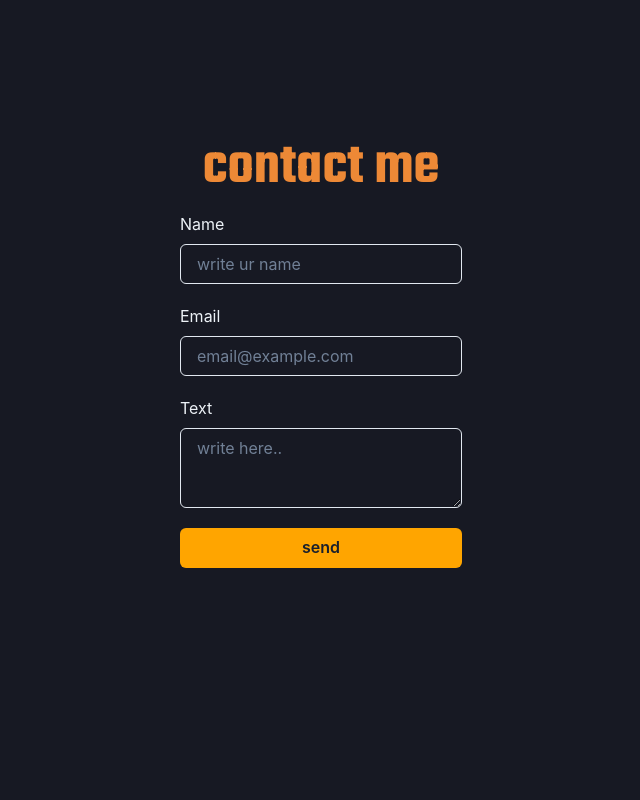
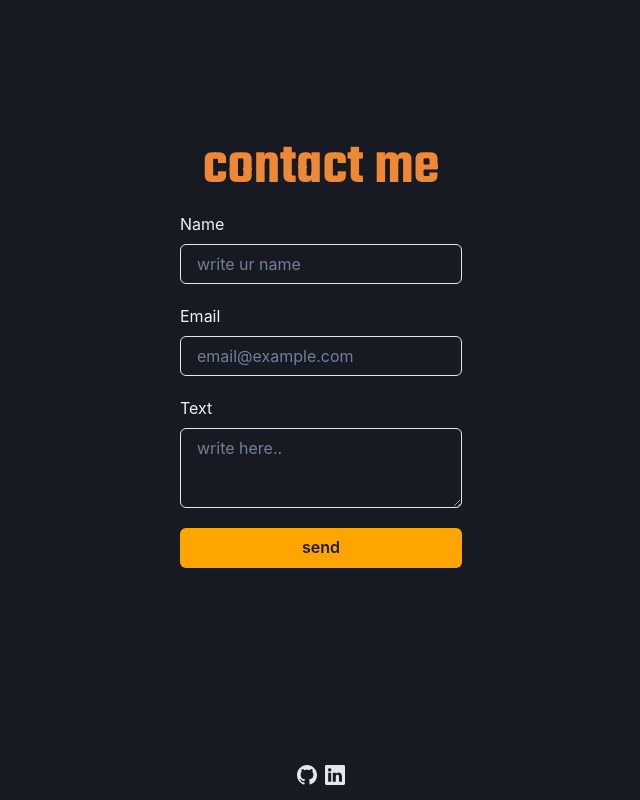
Before and after one commit to RodrigoSpano/Portfolio, a Next.js app: page / in a window 1280 px wide. Shown: the part 2818-3618 px from the top of the page, without its empty margins (319-959 px from the left). Before the commit the page ends 3568 px from the top, so only its background shows below. Built offline with nearby package versions, Linux system fonts and the light colour scheme.

Commit message:
add: footer

```diff
--- /dev/null
+++ b/components/footer/Footer.jsx
@@ -0,0 +1,18 @@
+import { Link, Stack } from '@chakra-ui/react'
+import React from 'react'
+import { BsGithub, BsLinkedin } from 'react-icons/bs'
+
+const Footer = () => {
+  return (
+    <Stack h='50px' w='100vw' alignItems='center' justifyContent='center' direction='row' color='gray.200' fontSize='xl'>
+      <Link href='https://github.com/RodrigoSpano' isExternal>
+        <BsGithub />
+      </Link>
+      <Link href='https://www.linkedin.com/in/rodrigospano/' isExternal>
+        <BsLinkedin />
+      </Link>
+    </Stack>
+  )
+}
+
+export default Footer
--- a/pages/index.js
+++ b/pages/index.js
@@ -1,6 +1,7 @@
 import Head from 'next/head'
 import About from '../components/aboutme/About'
 import Contact from '../components/contactme/Contact'
+import Footer from '../components/footer/Footer'
 import Header from '../components/header/Header'
 import Sidebar from '../components/nav/Sidebar'
 import Projects from '../components/projects/Projects'
@@ -23,6 +24,9 @@ export default function Home() {
         <Projects />
         <Contact />
       </main>
+      <footer>
+        <Footer />
+      </footer>
     </div>
   )
 }
```
